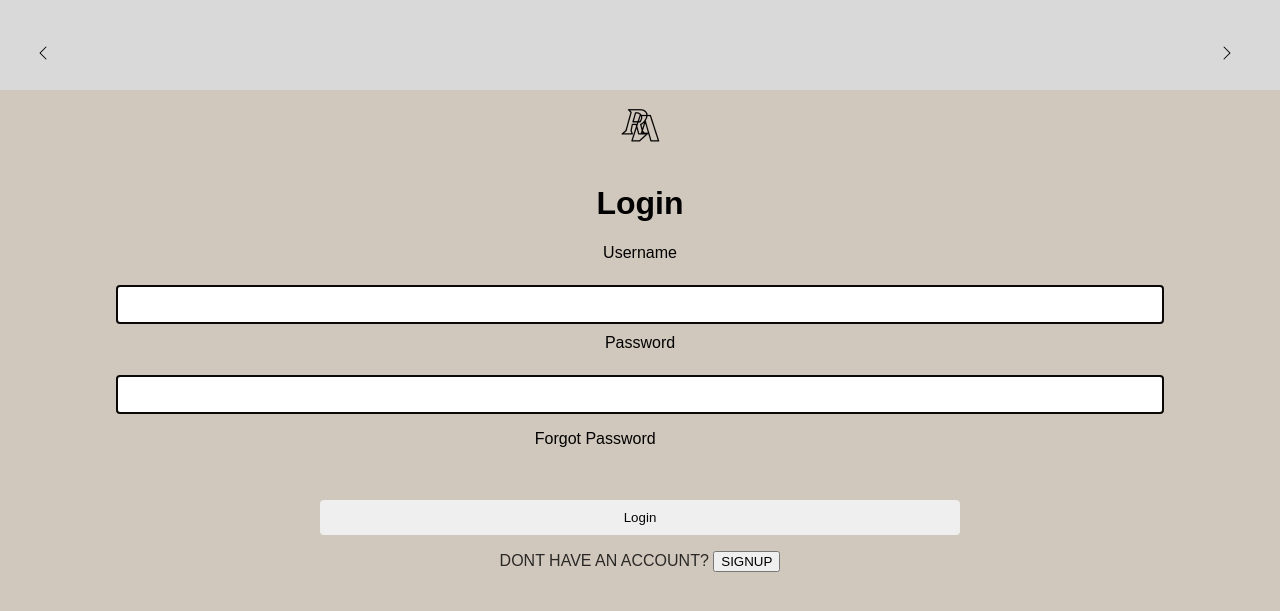
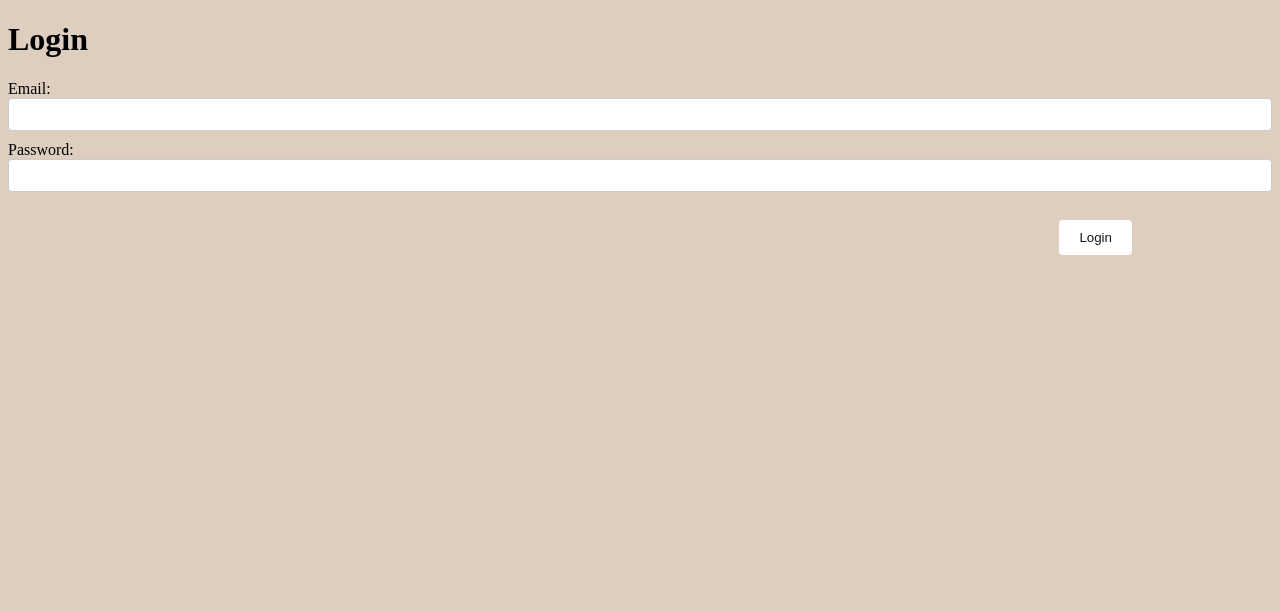
Before and after one commit to The-DigitalAcademy/Client_Salon_PWD, a Python web app: template templates/Login.html in a window 1280 px wide. Shown: the top 611 px of the page. Run offline with Jinja, Linux system fonts and the light colour scheme; the template is opened without the code that fills it, so the values that code supplies are empty.

Commit message:
Todays work

```diff
--- a/static/Login.css
+++ b/static/Login.css
@@ -1,89 +1,36 @@
-body {
-    font-family: Arial, sans-serif;
-    background-color: #D1C8BD;
-    margin: 0;
-    padding: 0;
-    height: 80px;
+* Your CSS styles for the login page */
+
+
+
+
+form {
+    margin: 0 auto;
+    width: 300px;
+
 }
 
-/* .container {
-    max-width: 400px;
-    margin: 0 auto;
-    padding: 20px;
-    background-color: #D1C8BD;
-    box-shadow: 0 0 10px rgba(0, 0, 0, 0.1);
-    height: 500px;
-    border-radius: 20px;
-    margin-top: 150px;
-} */
-
-.navbar {
-    background-color: #D9D9D9;
-    height: 80px;
-    width: 100%;
-    padding: 5px;
-}
-
-.Signup {
-    text-align: center;
-    color: rgba(0, 0, 1, 0.8);
-}
-
-.Paragraph1 {
-    text-align: right;
-    margin-right: 7%;
-    margin-top: -30px;
-    text-align: center;
-}
-
-h1 {
-    text-align: center;
-}
-
-form {
-    margin-top: 20px;
-}
-
-label {
-    display: block;
-    margin-bottom: 5px;
-    text-align: center;
+body{
+    background-color:  #ddcebf;
 }
 
 input[type="text"],
 input[type="password"] {
-    width: 80%;
-    padding: 10px;
+    width: 100%;
+    padding: 8px;
     margin-bottom: 10px;
-    border: 2px solid #0b0808;
+    border: 1px solid #ccc;
     border-radius: 4px;
+    box-sizing: border-box;
 }
 
 input[type="submit"] {
-    width: 50%;
-    padding: 10px;
-    /* background-color: #837C6A; */
-    color: #060404;
+    background-color: white;
+    color: rgb(24, 23, 23);
+    padding: 10px 20px;
     border: none;
+    float: right;
+    margin-right: 140px;
     border-radius: 4px;
     cursor: pointer;
+
 }
-
-input[type="submit"]:hover {
-    /* background-color: #837C6A; */
-}
-
-.icon{
-    float: right;
-    margin-top: 40px;
-  margin-right: 50px;
-}
-.icon1{
-    margin-top: 40px;
-    float: left;
-    margin-left: 30px;
-}
-.btn{
-    background:#D9D9D9 ;
-    align-content: center;
-}
--- /dev/null
+++ b/static/salon.js
@@ -0,0 +1,30 @@
+function validateLoginForm() {
+    const email = document.getElementById("email").value;
+    const password = document.getElementById("password").value;
+
+    if (email === "" || password === "") {
+      alert("Please fill in all fields");
+      return false;
+    }
+    if(email.length < 5){
+      alert("Email is too short");
+      return false;
+    }
+    if (password.length < 5) {
+      alert("Password is too short");
+      return false;
+    }
+    if(!email.includes("@")){
+      alert("Email is invalid");
+      return false;
+    }
+    if(email.includes(" ")){
+      alert("Email is invalid");
+      return false;
+    }
+    if (password.includes(" ")) {
+      alert("Password is invalid");
+      return false;
+    }
+    return true;
+  }
--- a/templates/Login.html
+++ b/templates/Login.html
@@ -1,44 +1,34 @@
 <!DOCTYPE html>
-<html>
-<head>
-  <link rel="stylesheet" type="text/css" href="/static/Login.css">
-  <title>html button</title>
-</head>
-<body>
-   <div>
+<html lang="en">
+  <head>
+    <meta charset="UTF-8" />
+    <meta name="viewport" content="width=device-width, initial-scale=1.0" />
+    <title>Login</title>
+    <link rel="stylesheet" href="../static/Login.css"
+    />
 
-    <nav class="navbar sticky-top bg-body-tertiary ">
-        <div class="container-fluid">
+  </head>
+  <body>
+    <h1>Login</h1>
 
-            <span class="icon1"><svg xmlns="http://www.w3.org/2000/svg" width="16" height="16"  align-items: center; fill="currentColor" class="bi bi-chevron-left" viewBox="0 0 16 16">
-                <path fill-rule="evenodd" d="M11.354 1.646a.5.5 0 0 1 0 .708L5.707 8l5.647 5.646a.5.5 0 0 1-.708.708l-6-6a.5.5 0 0 1 0-.708l6-6a.5.5 0 0 1 .708 0"/>
-              </svg></span>
+    <form
+      action="{{ url_for('login.login') }}"
+      method="POST"onsubmit="validateLoginForm()"
+    >
+      <label for="email">Email:</label><br />
+      <input type="text" id="email" name="email" required /><br />
+      <label for="password">Password:</label><br />
+      <input
+        type="password"
+        id="password"
+        name="password"
+        required
+      /><br /><br />
+      <input type="submit" value="Login" />
 
-              <span class="icon"><svg xmlns="http://www.w3.org/2000/svg" width="16" height="16" fill="currentColor" class="bi bi-chevron-right" viewBox="0 0 16 16">
-                <path fill-rule="evenodd" d="M4.646 1.646a.5.5 0 0 1 .708 0l6 6a.5.5 0 0 1 0 .708l-6 6a.5.5 0 0 1-.708-.708L10.293 8 4.646 2.354a.5.5 0 0 1 0-.708"/>
-              </svg></span>
-        </div>
-      </nav>
-  <!-- <div class="container"> -->
+    </form>
+      <script src="../static/salon.js"></script>
 
-    <center><img src="/Group_2.png" alt=""></center>
-    <h1>Login</h1>
-    <form action="app.py" method="post">
-    <center><label for="username" >Username</label></center><br>
-      <center><input type="text" id="username" name="username" required></center>
-
-    <center><label for="password" >Password</label></center><br>
-      <center><input type="password" id="password" name="password" required></center><br><br>
-     <p class="Paragraph1" >Forgot Password</p><br><br>
-
-
-      <center><input type="submit" value="Login"></center>
-
-
-      <p class="Signup">DONT HAVE AN ACCOUNT? <a href="/signup">
-        <button>SIGNUP</button>
-      </a></p>
-    </form>
-<!-- </div> -->
-</body>
+    <!-- <script src="../static/validation.js"></script> -->
+  </body>
 </html>
```
